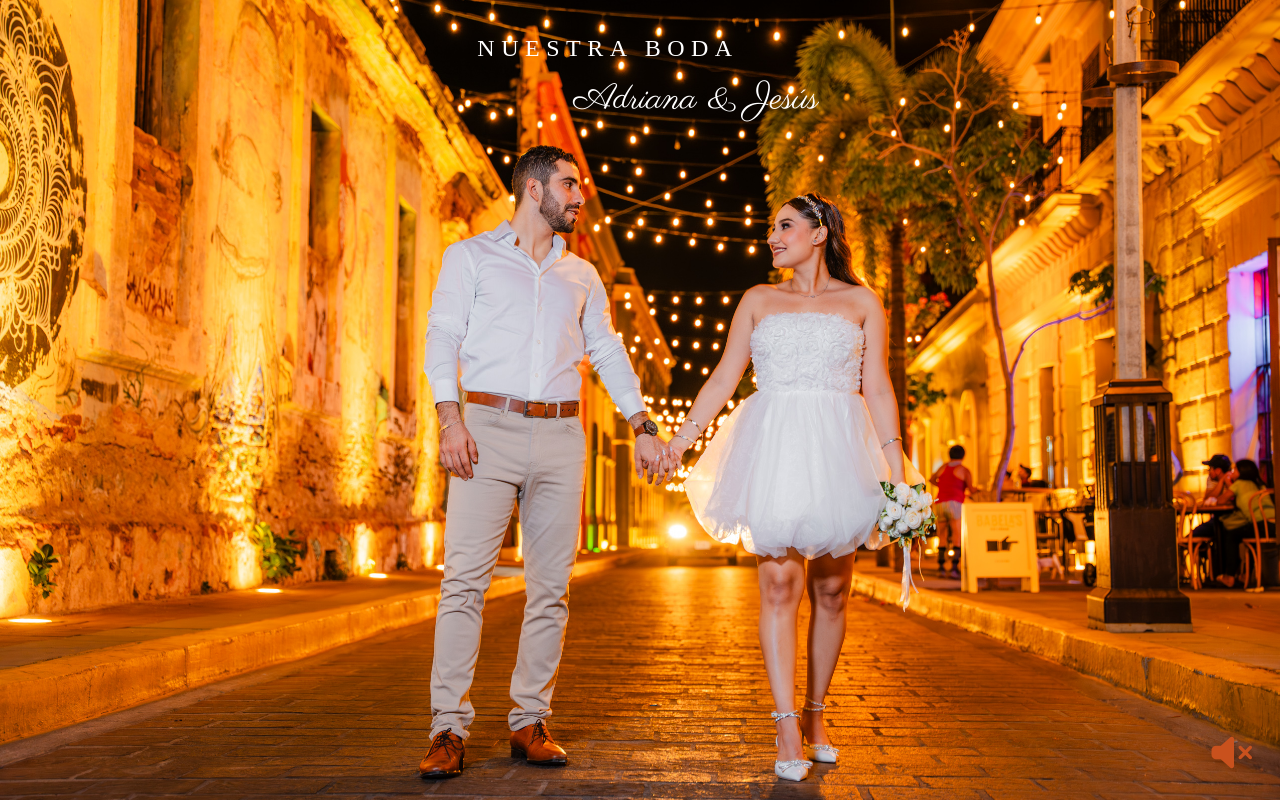
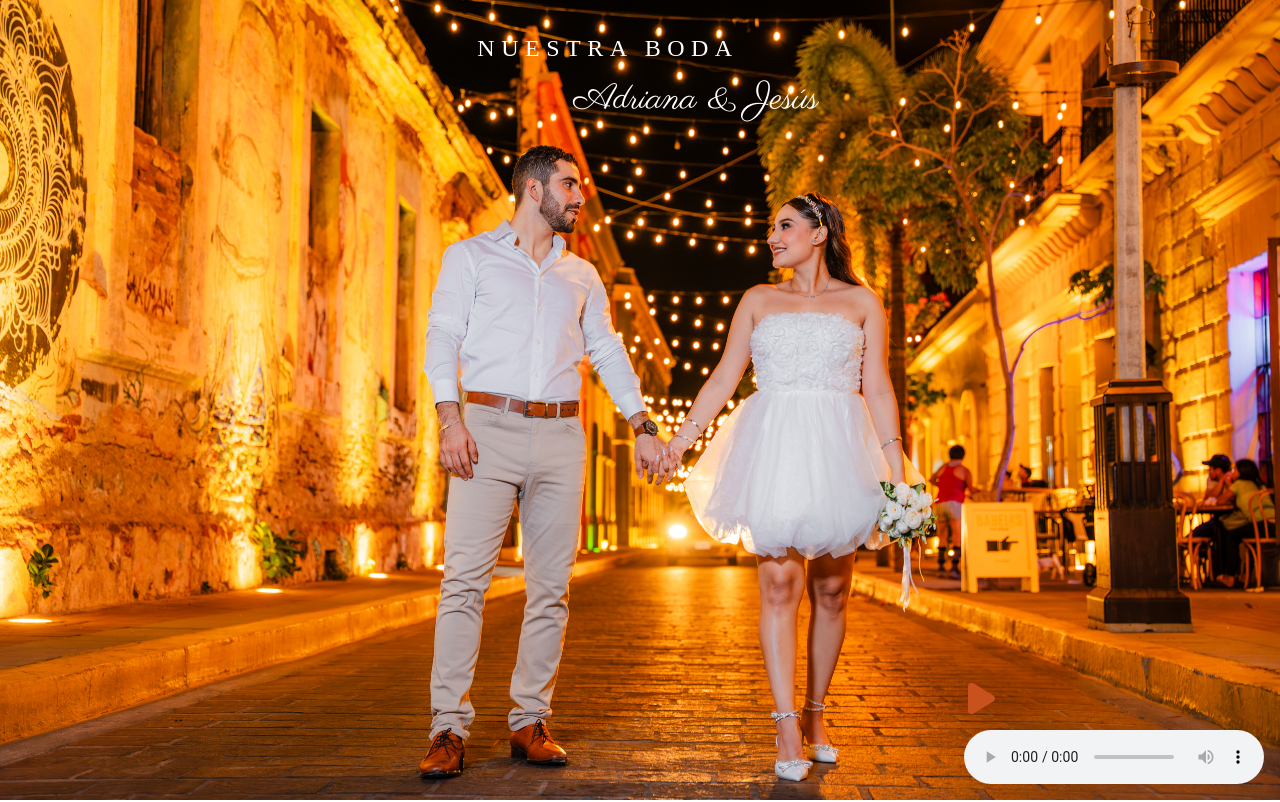
Before and after one commit to jesusacu98/wedding, a Next.js app: page / in a window 1280 px wide. Shown: the top 802 px of the page. Built offline with nearby package versions, Linux system fonts and the light colour scheme.

Commit message:
add music

```diff
--- a/src/app/components/musicPlayer.tsx
+++ b/src/app/components/musicPlayer.tsx
@@ -10,9 +10,9 @@ const MusicPlayer = () => {
 
         if (audio) {
             if (isPlaying) {
+                audio.play(); // Reanudar la reproducción
+            } else {
                 audio.pause(); // Pausar la reproducción
-            } else {
-                audio.play(); // Reanudar la reproducción
             }
             setIsPlaying((prevState) => !prevState);
         }
@@ -25,13 +25,13 @@ const MusicPlayer = () => {
     return (
         <div className="fixed bottom-0 right-0 m-4 z-50">
             <div className="rounded-full p-3" onClick={togglePlay}>
-                {isPlaying ? (
+                {!isPlaying ? (
                     <i aria-hidden="true" className='fa-solid fa-volume-xmark text-secondary text-4xl'></i>
                 ) : (
                     <i aria-hidden="true" className='fa-solid fa-play text-secondary text-4xl'></i>
                 )}
             </div>
-            <audio ref={audioRef} controls autoPlay className="my-custom-audio-style ml-2 hidden">
+            <audio ref={audioRef} controls autoPlay className="my-custom-audio-style ml-2">
                 <source src="/cancion.mp3" type="audio/mp3" />
                 Tu navegador no soporta la etiqueta de audio.
             </audio>
```
